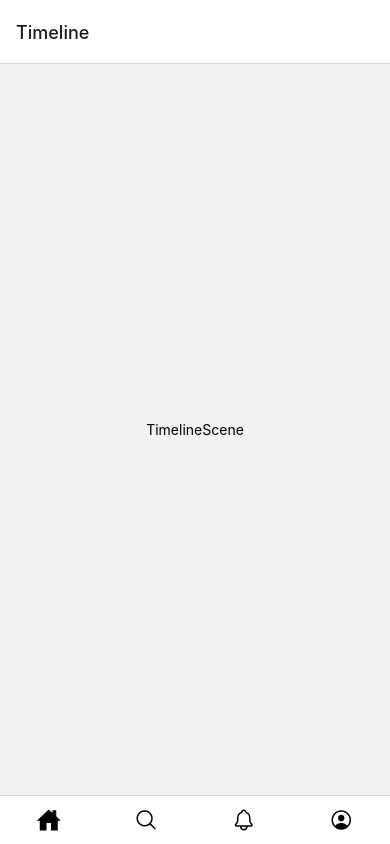
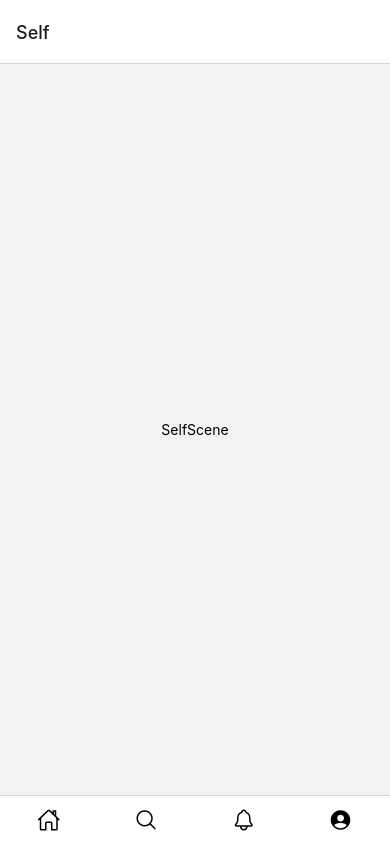
Before and after one commit to m-zaink/BlackWidow, a React Native app: screen /self in a window 390 px wide. Built offline with nearby package versions, Linux system fonts and the light colour scheme.

Commit message:
Add Scene component

```diff
--- /dev/null
+++ b/scenes/core/components/Scene.tsx
@@ -0,0 +1,13 @@
+import { StyleSheet, View, ViewStyle } from "react-native";
+
+const Scene = (props: { style: ViewStyle; children: React.ReactNode }) => {
+    return <View style={[styles.sceneStyle, props.style]}>{props.children}</View>;
+};
+
+const styles = StyleSheet.create({
+    sceneStyle: {
+        flex: 1,
+    },
+});
+
+export default Scene;
--- /dev/null
+++ b/scenes/core/navigators/route.ts
@@ -0,0 +1,7 @@
+import React from "react";
+
+export interface Route {
+    path: String;
+    title?: String;
+    component: React.ComponentType;
+}
--- a/scenes/homeScene/HomeScene.tsx
+++ b/scenes/homeScene/HomeScene.tsx
@@ -4,16 +4,44 @@ import TimelineScene from "./feedScene/TimelineScene";
 import NotificationsScene from "./notificationsScene/NotificationsScene";
 import SelfScene from "./selfScene/SelfScene";
 import Ionicons from "@expo/vector-icons/Ionicons";
+import { Route } from "../core/navigators/route";
 
 const { Navigator, Screen: Scene } = createBottomTabNavigator();
+
+class HomeSceneRoute {
+    static readonly timeline: Route = {
+        path: "timeline",
+        title: "Timeline",
+        component: TimelineScene,
+    };
+
+    static readonly explore: Route = {
+        path: "explore",
+        title: "Explore",
+        component: ExploreScene,
+    };
+
+    static readonly notifications: Route = {
+        path: "notifications",
+        title: "Notifications",
+        component: NotificationsScene,
+    };
+
+    static readonly self: Route = {
+        path: "self",
+        title: "Self",
+        component: SelfScene,
+    };
+}
 
 const HomeScene = () => {
     return (
         <Navigator>
             <Scene
-                name="Timeline"
-                component={TimelineScene}
+                name={HomeSceneRoute.timeline.path.valueOf()}
+                component={HomeSceneRoute.timeline.component}
                 options={{
+                    title: HomeSceneRoute.timeline.title?.valueOf(),
                     tabBarLabel: () => null,
                     tabBarIcon: ({ focused }) => {
                         return focused ? (
@@ -25,9 +53,10 @@ const HomeScene = () => {
                 }}
             />
             <Scene
-                name="Explore"
-                component={ExploreScene}
+                name={HomeSceneRoute.explore.path.valueOf()}
+                component={HomeSceneRoute.explore.component}
                 options={{
+                    title: HomeSceneRoute.explore.title?.valueOf(),
                     tabBarLabel: () => null,
                     tabBarIcon: ({ focused }) => {
                         return focused ? (
@@ -39,9 +68,10 @@ const HomeScene = () => {
                 }}
             />
             <Scene
-                name="Notifications"
-                component={NotificationsScene}
+                name={HomeSceneRoute.notifications.path.valueOf()}
+                component={HomeSceneRoute.notifications.component}
                 options={{
+                    title: HomeSceneRoute.notifications.title?.valueOf(),
                     tabBarLabel: () => null,
                     tabBarIcon: ({ focused }) => {
                         return focused ? (
@@ -53,9 +83,10 @@ const HomeScene = () => {
                 }}
             />
             <Scene
-                name="Self"
-                component={SelfScene}
+                name={HomeSceneRoute.self.path.valueOf()}
+                component={HomeSceneRoute.self.component}
                 options={{
+                    title: HomeSceneRoute.self.title?.valueOf(),
                     tabBarLabel: () => null,
                     tabBarIcon: ({ focused }) => {
                         return focused ? (
--- a/scenes/homeScene/exploreScene/ExploreScene.tsx
+++ b/scenes/homeScene/exploreScene/ExploreScene.tsx
@@ -1,16 +1,16 @@
-import { View, Text, StyleSheet } from "react-native";
+import { Text, StyleSheet } from "react-native";
+import Scene from "../../core/components/Scene";
 
 const ExploreScene = () => {
     return (
-        <View style={styles.sceneStyle}>
+        <Scene style={styles.sceneStyle}>
             <Text>ExploreScene</Text>
-        </View>
+        </Scene>
     );
 };
 
 const styles = StyleSheet.create({
     sceneStyle: {
-        flex: 1,
         justifyContent: "center",
         alignItems: "center",
     },
--- a/scenes/homeScene/feedScene/TimelineScene.tsx
+++ b/scenes/homeScene/feedScene/TimelineScene.tsx
@@ -1,16 +1,16 @@
-import { View, Text, StyleSheet } from "react-native";
+import { Text, StyleSheet } from "react-native";
+import Scene from "../../core/components/Scene";
 
 const TimelineScene = () => {
     return (
-        <View style={styles.sceneStyle}>
+        <Scene style={styles.sceneStyle}>
             <Text>TimelineScene</Text>
-        </View>
+        </Scene>
     );
 };
 
 const styles = StyleSheet.create({
     sceneStyle: {
-        flex: 1,
         justifyContent: "center",
         alignItems: "center",
     },
--- a/scenes/homeScene/notificationsScene/NotificationsScene.tsx
+++ b/scenes/homeScene/notificationsScene/NotificationsScene.tsx
@@ -1,16 +1,16 @@
-import { View, Text, StyleSheet } from "react-native";
+import { Text, StyleSheet } from "react-native";
+import Scene from "../../core/components/Scene";
 
 const NotificationsScene = () => {
     return (
-        <View style={styles.sceneStyle}>
+        <Scene style={styles.sceneStyle}>
             <Text>NotificationsScene</Text>
-        </View>
+        </Scene>
     );
 };
 
 const styles = StyleSheet.create({
     sceneStyle: {
-        flex: 1,
         justifyContent: "center",
         alignItems: "center",
     },
--- a/scenes/homeScene/selfScene/SelfScene.tsx
+++ b/scenes/homeScene/selfScene/SelfScene.tsx
@@ -1,16 +1,16 @@
-import { View, Text, StyleSheet } from "react-native";
+import { Text, StyleSheet } from "react-native";
+import Scene from "../../core/components/Scene";
 
 const SelfScene = () => {
     return (
-        <View style={styles.sceneStyle}>
+        <Scene style={styles.sceneStyle}>
             <Text>SelfScene</Text>
-        </View>
+        </Scene>
     );
 };
 
 const styles = StyleSheet.create({
     sceneStyle: {
-        flex: 1,
         justifyContent: "center",
         alignItems: "center",
     },
```
Also changed, not shown: scenes/core/components/index.ts (deleted).
